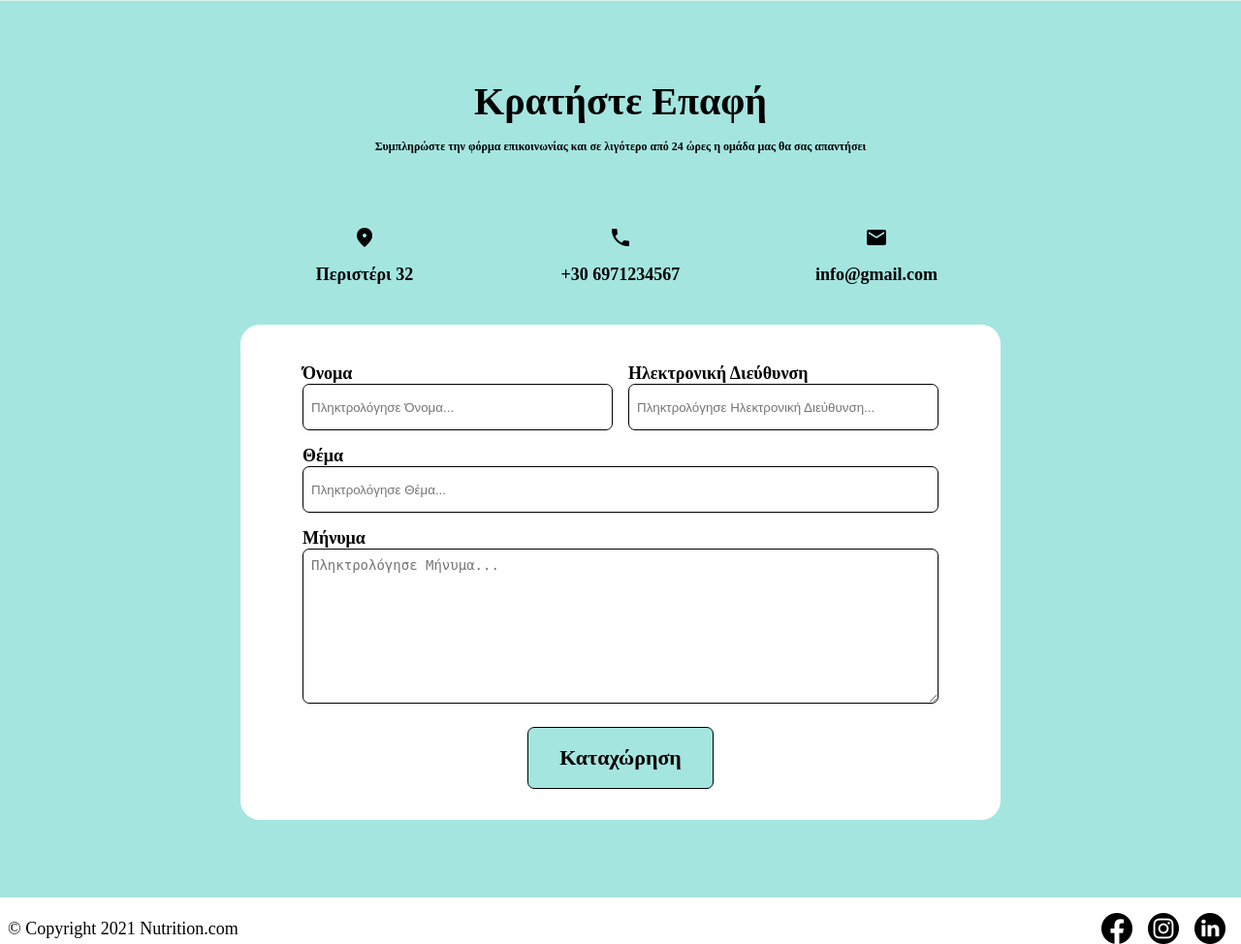
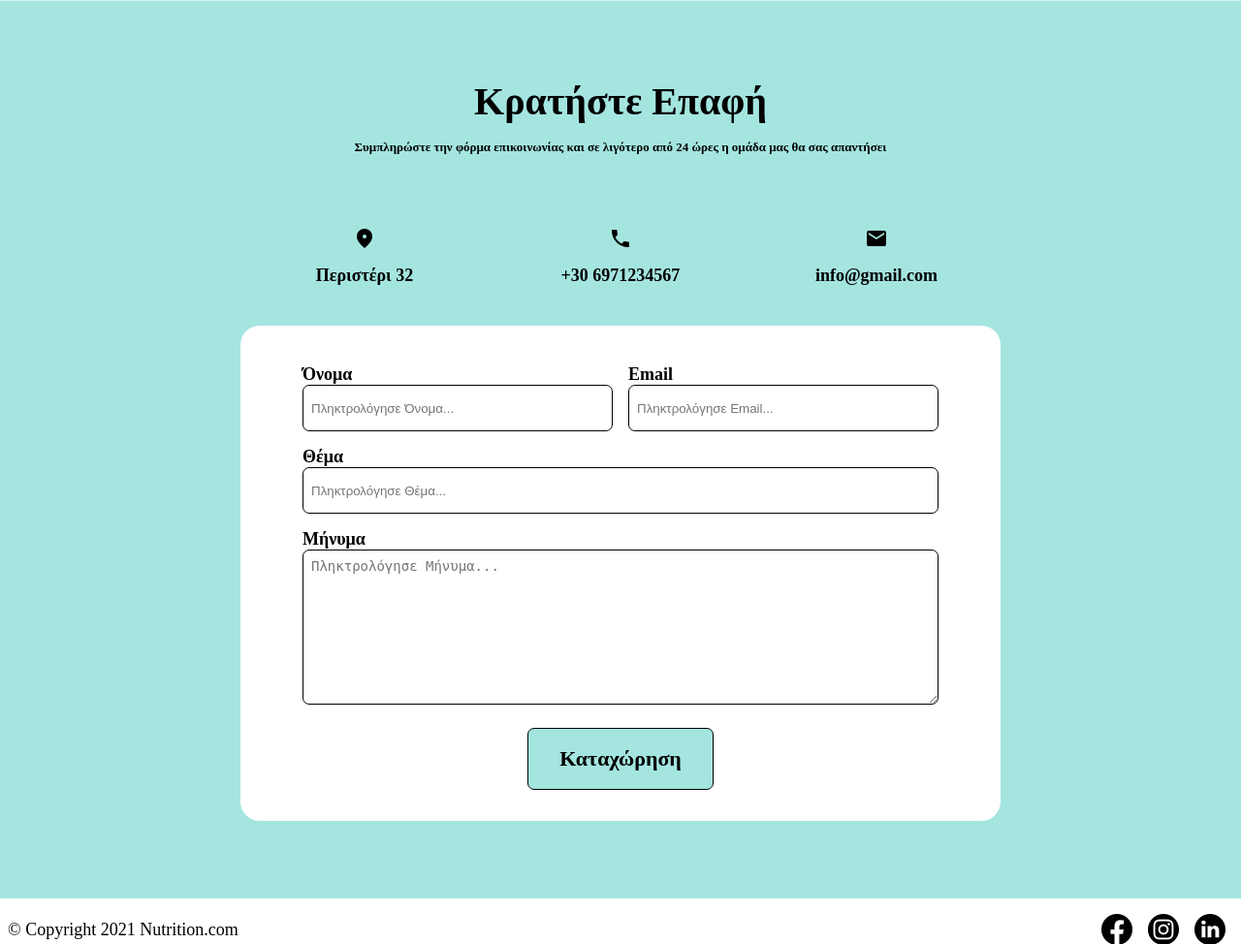
Before and after one commit to Wildwest35/Nutrition, a PHP site: page / in a window 1280 px wide. Shown: the part 1161-2135 px from the top of the page at 97% size. Run offline with PHP 8.4, Linux system fonts and the light colour scheme; some libraries are stand-ins or nearby versions.

Commit message:
αλλαγές ονομάτων

```diff
--- a/public/css/style.css
+++ b/public/css/style.css
@@ -57,7 +57,7 @@ h5 {
 }
 
 h6 {
-    font-size: 12px;
+    font-size: 13px;
 }
 
 a {
@@ -275,6 +275,7 @@ a {
 /*     font-size: 35px;
     font-weight: 600; */
     margin-bottom: 1rem;
+    text-align: center;
 }
 
 .information-text .small {
@@ -531,14 +532,16 @@ a {
 }
 
 .loginElements h4 {
+    /* font-size: ; */
     margin-right: 0.5rem;
 }
 
 .loginElements h6 {
-    min-width: 90%;
+    /* min-width: 90%; */
     cursor: pointer;
     text-align: right;
     padding: 0.5rem 0;
+    margin-left: 25.5rem;
     color: rgb(41, 64, 195);;
 }
 
@@ -587,6 +590,7 @@ a {
 }
 
 .loginElements input {
+    font-size: 16px;
     border-style: solid;
     border-width: 1px;
     border-color: rgb(0, 0, 0);
@@ -806,6 +810,10 @@ a {
     .split-side img {
         display: none;
     }
+
+    .loginElements h6 {
+        margin-left: 13rem;
+    }
 }
 
 
@@ -841,6 +849,10 @@ a {
     .modal__content {
         width: 410px;
     }
+
+    .loginElements h6 {
+        margin-left: 9rem;
+    }
 }
 
 @media screen and (max-width: 460px) {
@@ -875,6 +887,10 @@ a {
         width: 330px;
     }
 
+    .loginElements h6 {
+        margin-left: 4.5rem;
+    }
+
     .footer-container {
         flex-direction: column-reverse;
     }
--- a/public/index.html
+++ b/public/index.html
@@ -98,8 +98,8 @@
                     <input type="text" class="box-forms" placeholder="Πληκτρολόγησε Όνομα...">
                 </div>
                 <div class="item">
-                    <h5>Ηλεκτρονική Διεύθυνση</h5>
-                    <input type="text" class="box-forms" placeholder="Πληκτρολόγησε Ηλεκτρονική Διεύθυνση...">
+                    <h5>Email</h5>
+                    <input type="text" class="box-forms" placeholder="Πληκτρολόγησε Email...">
                 </div>
             </div>
             <div class="item">
@@ -139,10 +139,10 @@
                         <p data-bind="click: closeLoginWarning">x</p>
                     </div>
 
-                    <h4 class="element">Ηλεκτρονική Διεύθυνση</h4>
-                    <input type="text" placeholder="Ηλεκτρονική Διεύθυνση..." class="element email">
-                    <h4 class="element">Κωδικός Πρόσβασης</h4>
-                    <input type="text" placeholder="Κωδικός Πρόσβασης..." class="element">
+                    <h4 class="element">Email</h4>
+                    <input type="text" placeholder="Εισάγετε Email..." class="element email">
+                    <h4 class="element">Συνθηματικό</h4>
+                    <input type="password" placeholder="Εισάγετε Συνθηματικό..." class="element">
                     <h6 data-bind="click: forgetPassword">Ξεχάσατε τον κωδικό πρόσβασης;</h6>
                     <button type="submit">Καταχώρηση</button>
                     <div class="line"></div>
@@ -158,8 +158,8 @@
                         <h5>Εισάγετε Ηλεκτρονική Διεύθυνση</h5>
                         <p data-bind="click: closeLoginWarning">x</p>
                     </div>
-                    <h4 class="element">Ηλεκτρονική Διεύθυνση</h4>
-                    <input type="text" placeholder="Ηλεκτρονική Διεύθυνση..." class="element email">
+                    <h4 class="element">Email</h4>
+                    <input type="text" placeholder="Εισάγετε Email..." class="element email">
 
                     <button type="submit">Καταχώρηση</button>
                     <div class="line"></div>
@@ -171,10 +171,6 @@
                 <form class="loginElements">
                     <h1>Εγγραφή</h1>
 
-                    <div class="warning" id="warning">
-                        <h5>Εισάγετε Ηλεκτρονική Διεύθυνση</h5>
-                        <p data-bind="click: closeLoginWarning">x</p>
-                    </div>
                     <div class="container-progress-bar">
                         <div class="progress-bar">
                             <div class="progress" id="progress"></div>
@@ -186,14 +182,18 @@
                         </div>
                     </div>
 
+                    <div class="warning" id="warning">
+                        <h5>Εισάγετε Ηλεκτρονική Διεύθυνση</h5>
+                        <p data-bind="click: closeLoginWarning">x</p>
+                    </div>
                     <h4 class="element">Όνομα Χρήστη</h4>
                     <input type="text" placeholder="Εισάγετε Όνομα Χρήστη..." class="element">
-                    <h4 class="element">Ηλεκτρονική Διεύθυνση</h4>
-                    <input type="text" placeholder="Εισάγετε Ηλεκτρονική Διεύθυνση..." class="element email">
-                    <h4 class="element">Κωδικός Πρόσβασης</h4>
-                    <input type="text" placeholder="Εισάγετε Κωδικό Πρόσβασης..." class="element">
-                    <h4 class="element">Επιβεβαίωση Κωδικού Πρόσβασης</h4>
-                    <input type="text" placeholder="Επιβεβαίωση Κωδικού Πρόσβασης..." class="element">
+                    <h4 class="element">Email</h4>
+                    <input type="text" placeholder="Εισάγετε Email..." class="element email">
+                    <h4 class="element">Συνθηματικό</h4>
+                    <input type="password" placeholder="Εισάγετε Συνθηματικό..." class="element">
+                    <h4 class="element">Επιβεβαίωση Συνθηματικού</h4>
+                    <input type="password" placeholder="Επιβεβαίωση Συνθηματικού..." class="element">
 
                     <button class="btns" id="prev" disabled>Προηγούμενο</button>
                     <button class="btns" id="next1">Επόμενο</button>
@@ -207,9 +207,9 @@
         </div>
     </div>
 
-        <script src="http://code.jquery.com/jquery-3.5.1.min.js" integrity="sha256-9/aliU8dGd2tb6OSsuzixeV4y/faTqgFtohetphbbj0=" crossorigin="anonymous"></script>
-        <script src="https://unpkg.com/@popperjs/core@2"></script>
-        <script src="https://unpkg.com/tippy.js@6"></script>
+        <script src="https://code.jquery.com/jquery-3.5.1.min.js" integrity="sha256-9/aliU8dGd2tb6OSsuzixeV4y/faTqgFtohetphbbj0=" crossorigin="anonymous"></script>
+<!--         <script src="https://unpkg.com/@popperjs/core@2"></script>
+        <script src="https://unpkg.com/tippy.js@6"></script> -->
         <script type='text/javascript' src='js/knockout.js'></script>
         <script src="js/popperBH.js"></script>
         <script src="js/fadeVisible.js"></script>
```
